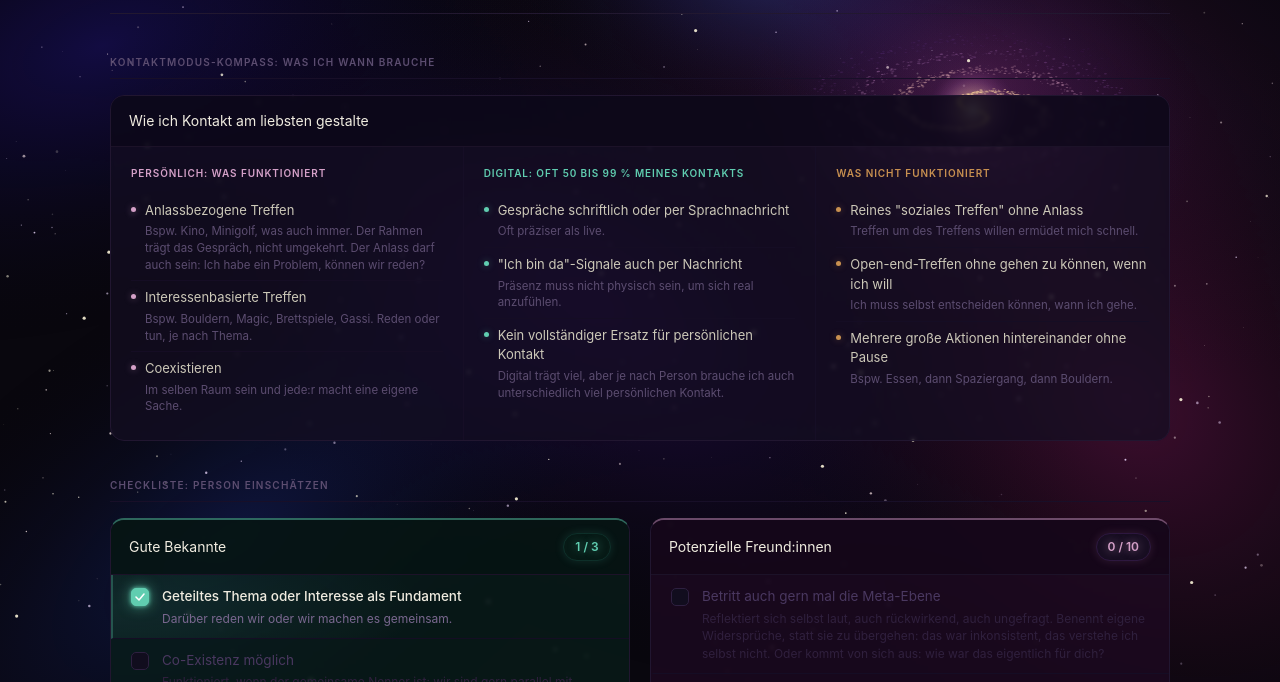
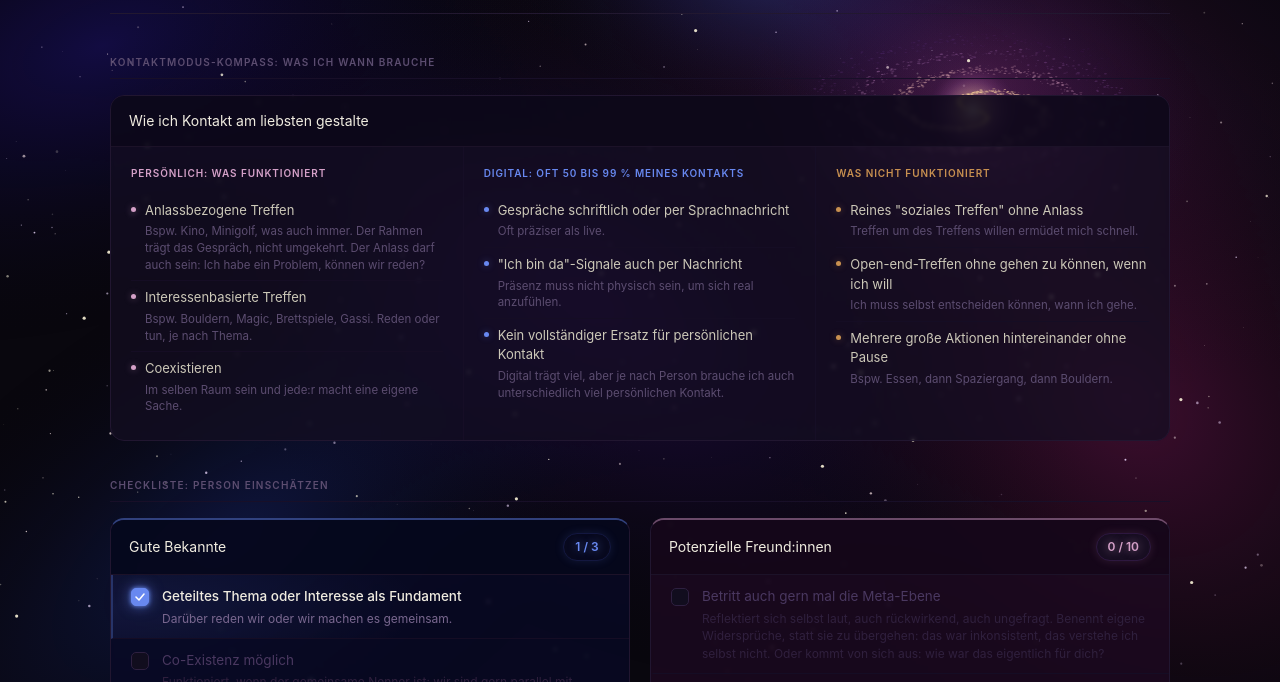
Before and after one commit to nt-builds/sozialer-check, a plain HTML site: page index.html in a window 1280 px wide. Both pictures are taken after a click on the element 370 px from the left and 705 px from the top of the page. Shown: the part 98-780 px from the top of the page. Drawn offline with Linux system fonts and the light colour scheme.

Commit message:
Bekannte-Akzent: Seegrün → Galaxy-Blau #6888f0
Co-Authored-By: Claude Sonnet 4.6 <noreply@anthropic.com>

```diff
--- a/index.html
+++ b/index.html
@@ -59,7 +59,7 @@
     margin-bottom: 12px;
   }
   .mode-label-p { color: #d4a0c8; }   /* nebelrose */
-  .mode-label-b { color: #60cdb0; }   /* meeresleuchten */
+  .mode-label-b { color: #6888f0; }   /* meeresleuchten */
   .mode-label-d { color: #c89050; }   /* altes gold */
   .mode-item {
     font-size: 13px; color: #ccc8b8; line-height: 1.5;
@@ -69,7 +69,7 @@
   .mode-item:last-child { border-bottom: none; }
   .mode-dot { width: 5px; height: 5px; border-radius: 50%; flex-shrink: 0; margin-top: 6px; }
   .md-p { background: #d4a0c8; box-shadow: 0 0 7px #d4a0c866; }
-  .md-b { background: #60cdb0; box-shadow: 0 0 7px #60cdb066; }
+  .md-b { background: #6888f0; box-shadow: 0 0 7px #6888f066; }
   .md-d { background: #c89050; box-shadow: 0 0 7px #c8905066; }
   .mode-note { font-size: 11.5px; color: #5c4d70; margin-top: 3px; line-height: 1.45; }
 
@@ -78,7 +78,7 @@
   @media (max-width: 680px) { .grid { grid-template-columns: 1fr; } .mode-grid { grid-template-columns: 1fr; } }
 
   .card { background: rgba(20, 14, 34, 0.72); border: 1px solid #211630; border-radius: 14px; overflow: hidden; backdrop-filter: blur(2px); }
-  .card-b { background: rgba(8, 30, 26, 0.76); border-top: 2px solid #60cdb070; }
+  .card-b { background: rgba(8, 10, 38, 0.78); border-top: 2px solid #6888f070; }
   .card-f { background: rgba(30, 10, 34, 0.76); border-top: 2px solid #d4a0c870; }
   .flag-card { background: rgba(16, 8, 11, 0.78); border: 1px solid #211630; border-top: 2px solid #a04848; border-radius: 14px; overflow: hidden; margin-bottom: 20px; backdrop-filter: blur(2px); }
   .card-head {
@@ -86,14 +86,14 @@
     background: rgba(10, 7, 20, 0.55);
     display: flex; align-items: center; justify-content: space-between;
   }
-  .card-b .card-head { background: rgba(5, 18, 16, 0.60); }
+  .card-b .card-head { background: rgba(5, 7, 25, 0.62); }
   .card-f .card-head { background: rgba(18, 6, 22, 0.60); }
   .flag-card .card-head { background: rgba(18, 5, 8, 0.60); }
   .card-head h3 { font-size: 14px; font-weight: 400; color: #f0ece0; }
   .sub { font-size: 12px; color: #5c4d70; margin-top: 2px; }
 
   .counter { font-size: 12px; font-weight: 600; padding: 3px 11px; border-radius: 20px; min-width: 48px; text-align: center; }
-  .cnt-b { background: #071a16; color: #60cdb0; border: 1px solid #0e302a; box-shadow: 0 0 10px #60cdb025; text-shadow: 0 0 8px #60cdb099; }
+  .cnt-b { background: #08091e; color: #6888f0; border: 1px solid #141840; box-shadow: 0 0 10px #6888f025; text-shadow: 0 0 8px #6888f099; }
   .cnt-f { background: #180e22; color: #d4a0c8; border: 1px solid #2e1840; box-shadow: 0 0 10px #d4a0c825; text-shadow: 0 0 8px #d4a0c899; }
   .cnt-r { background: #1e0c0c; color: #e88080; border: 1px solid #381414; box-shadow: 0 0 10px #e8808025; text-shadow: 0 0 8px #e8808099; }
 
@@ -113,7 +113,7 @@
   }
   .cb svg { display: none; }
   .item.checked .cb svg { display: block; }
-  .item.checked .cb-b { background: #60cdb0; border-color: #60cdb0; box-shadow: 0 0 14px #60cdb0aa, 0 0 4px #60cdb0; }
+  .item.checked .cb-b { background: #6888f0; border-color: #6888f0; box-shadow: 0 0 14px #6888f0aa, 0 0 4px #6888f0; }
   .item.checked .cb-f { background: #c888bc; border-color: #c888bc; box-shadow: 0 0 14px #c888bcaa, 0 0 4px #c888bc; }
   .item.checked .cb-r { background: #c85858; border-color: #c85858; box-shadow: 0 0 14px #c85858aa, 0 0 4px #c85858; }
 
@@ -123,7 +123,7 @@
   .item.checked .item-text { color: #f0ece0; font-weight: 500; }
   .item.checked .item-note { color: #7a6890; }
 
-  #items-b .item.checked { background: radial-gradient(ellipse 60% 130% at 0% 50%, #60cdb018 0%, transparent 100%); border-left-color: #60cdb055; }
+  #items-b .item.checked { background: radial-gradient(ellipse 60% 130% at 0% 50%, #6888f01a 0%, transparent 100%); border-left-color: #6888f055; }
   #items-f .item.checked { background: radial-gradient(ellipse 60% 130% at 0% 50%, #d4a0c818 0%, transparent 100%); border-left-color: #d4a0c855; }
   #items-r .item.checked { background: radial-gradient(ellipse 60% 130% at 0% 50%, #c8585818 0%, transparent 100%); border-left-color: #c8585855; }
 
@@ -513,7 +513,7 @@
     } else if (nonDb === 2) {
       txt = 'Zwei Red Flags: kritisch. Ich beobachte genau, ob sich das ändert, und setze eine klare Grenze.'; col = '#c89050';
     } else if (combined < 4) {
-      if (b === 3) { txt = 'Bekannte-Seite vollständig bewertet — sehr gutes Bild. Freundschaftspotenzial noch nicht einschätzbar, mehr gemeinsame Situationen schaffen.' + rfNote; col = '#60cdb0'; }
+      if (b === 3) { txt = 'Bekannte-Seite vollständig bewertet — sehr gutes Bild. Freundschaftspotenzial noch nicht einschätzbar, mehr gemeinsame Situationen schaffen.' + rfNote; col = '#6888f0'; }
       else { txt = 'Zu wenig Daten oder zu wenig Potenzial. Mehr Situationen beobachten, oder akzeptieren, dass hier nichts zu holen ist.' + rfNote; col = '#5c4d70'; }
     } else if (combined >= 10) {
       if (f >= 8) { txt = 'Super, auf beiden Ebenen. Freundschaftspotenzial ist klar, auch als Bekannte sehr gut. Investition lohnt sich sehr.' + rfNote; col = '#d4a0c8'; }
@@ -521,12 +521,12 @@
     } else if (combined >= 7) {
       if (f >= 7) { txt = 'Gutes Gesamtbild. Klares Freundschaftspotenzial, lohnt sich weiter zu investieren.' + rfNote; col = '#d4a0c8'; }
       else if (f >= 4) { txt = 'Gutes Gesamtbild. Freundschaftspotenzial ist vorhanden, noch mehr Situationen beobachten.' + rfNote; col = '#d4a0c8'; }
-      else if (b === 3) { txt = 'Sehr gute Bekannte. Als Freund:in noch zu wenig Daten. Mehr Zeit miteinander.' + rfNote; col = '#60cdb0'; }
+      else if (b === 3) { txt = 'Sehr gute Bekannte. Als Freund:in noch zu wenig Daten. Mehr Zeit miteinander.' + rfNote; col = '#6888f0'; }
       else { txt = 'Gutes Gesamtbild, noch kein klares Profil. Weiter beobachten.' + rfNote; col = '#5c4d70'; }
     } else {
       if (f >= 4) { txt = 'Interessant, auf beiden Ebenen. Lohnt sich, mehr Daten zu sammeln.' + rfNote; col = '#d4a0c8'; }
-      else if (b === 3) { txt = 'Gute Bekannte. Freundschaftspotenzial noch zu wenig beobachtet — mehr gemeinsame Situationen schaffen.' + rfNote; col = '#60cdb0'; }
-      else if (b >= 2) { txt = 'Interessante Bekannte. Noch zu wenig Daten für mehr. Weiter beobachten.' + rfNote; col = '#60cdb0'; }
+      else if (b === 3) { txt = 'Gute Bekannte. Freundschaftspotenzial noch zu wenig beobachtet — mehr gemeinsame Situationen schaffen.' + rfNote; col = '#6888f0'; }
+      else if (b >= 2) { txt = 'Interessante Bekannte. Noch zu wenig Daten für mehr. Weiter beobachten.' + rfNote; col = '#6888f0'; }
       else { txt = 'Gerade so interessant. Mehr Daten sammeln bevor ich investiere.' + rfNote; col = '#5c4d70'; }
     }
 
```
